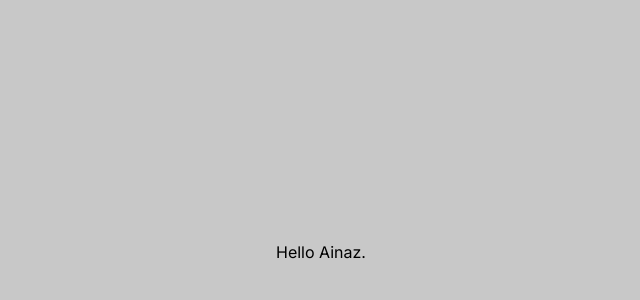
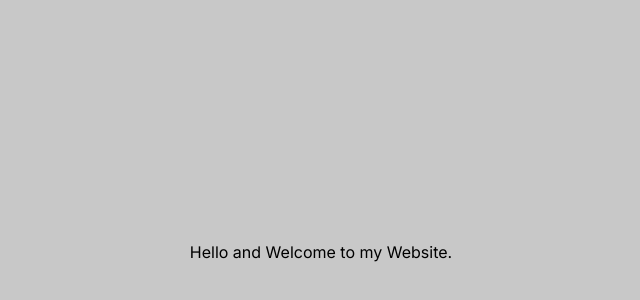
Before and after one commit to TheHenn17/portfolio-thomas-henningson, a Next.js app: page / in a window 1280 px wide. Shown: the part 148-448 px from the top of the page, without its empty margins (319-959 px from the left). Built offline with nearby package versions, Linux system fonts and the light colour scheme.

Commit message:
test auto deploy

```diff
--- a/app/page.tsx
+++ b/app/page.tsx
@@ -1,7 +1,7 @@
 export default function Home() {
   return (
     <div className="flex items-center justify-center flex-grow">
-      Hello Ainaz.
+      Hello and Welcome to my Website.
     </div>
   );
 }
```
Also changed, not shown: 1 other file (tests, documents, lock files or other folders).
